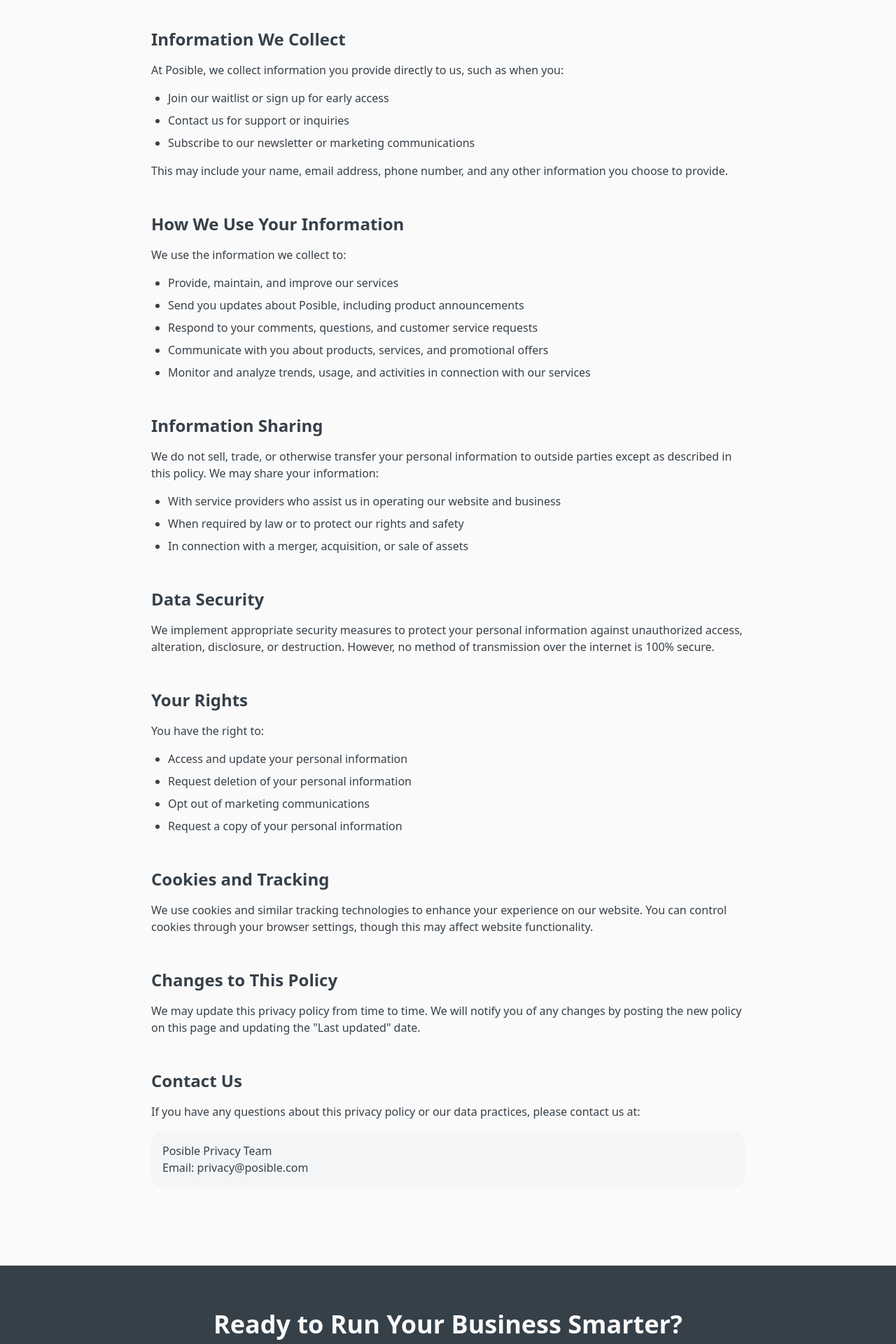
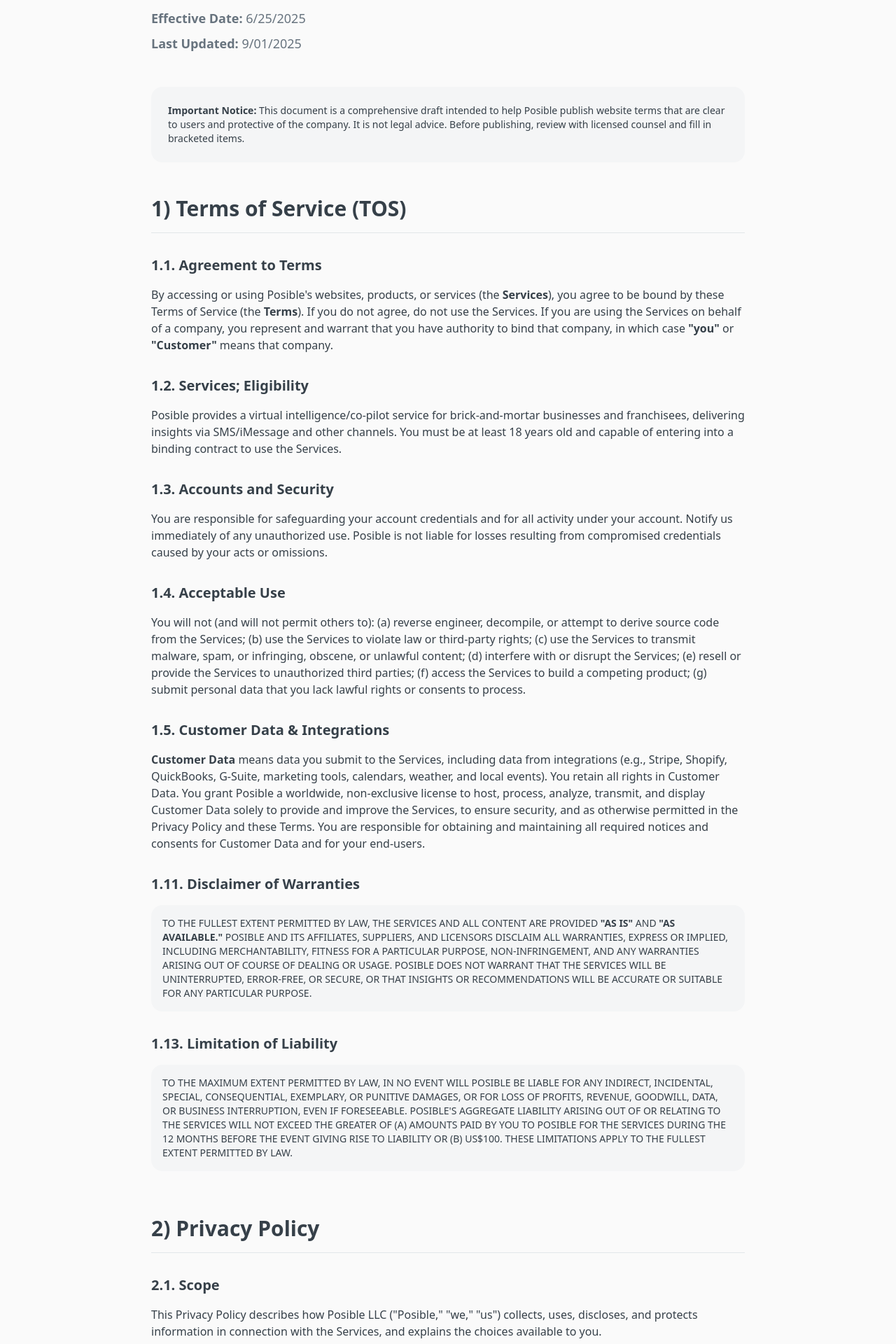
Before and after one commit to Lars-2/go-posible-faster, a React (Vite) app: page /privacy in a window 1280 px wide. Shown: the part 260-2180 px from the top of the page at 70% size. Built offline with nearby package versions, Linux system fonts and the light colour scheme.

Commit message:
Add Privacy Policy content

```diff
--- a/src/pages/Privacy.tsx
+++ b/src/pages/Privacy.tsx
@@ -7,91 +7,161 @@ const Privacy = () => {
       <Header />
       <main className="pt-20">
         <div className="container mx-auto px-6 py-16 max-w-4xl">
-          <h1 className="text-4xl md:text-5xl font-bold mb-8">Privacy Policy</h1>
-          <p className="text-lg text-muted-foreground mb-12">
-            Last updated: {new Date().toLocaleDateString()}
+          <h1 className="text-4xl md:text-5xl font-bold mb-8">Posible — Privacy Policy, Terms of Service & SMS Terms</h1>
+          <div className="mb-12 space-y-2">
+            <p className="text-lg text-muted-foreground">
+              <strong>Effective Date:</strong> 6/25/2025
             </p>
+            <p className="text-lg text-muted-foreground">
+              <strong>Last Updated:</strong> 9/01/2025
+            </p>
+          </div>
+
+          <div className="mb-12 p-6 bg-muted rounded-lg">
+            <p className="text-sm">
+              <strong>Important Notice:</strong> This document is a comprehensive draft intended to help Posible publish website terms that are clear to users and protective of the company. It is not legal advice. Before publishing, review with licensed counsel and fill in bracketed items.
+            </p>
+          </div>
 
           <div className="prose prose-lg max-w-none">
-            <section className="mb-12">
-              <h2 className="text-2xl font-semibold mb-4">Information We Collect</h2>
+            {/* Terms of Service */}
+            <section className="mb-16">
+              <h2 className="text-3xl font-bold mb-8 border-b pb-4">1) Terms of Service (TOS)</h2>
+
+              <div className="mb-8">
+                <h3 className="text-xl font-semibold mb-4">1.1. Agreement to Terms</h3>
                 <p className="mb-4">
-                At Posible, we collect information you provide directly to us, such as when you:
+                  By accessing or using Posible's websites, products, or services (the <strong>Services</strong>), you agree to be bound by these Terms of Service (the <strong>Terms</strong>). If you do not agree, do not use the Services. If you are using the Services on behalf of a company, you represent and warrant that you have authority to bind that company, in which case <strong>"you"</strong> or <strong>"Customer"</strong> means that company.
                 </p>
-              <ul className="list-disc pl-6 mb-4 space-y-2">
-                <li>Join our waitlist or sign up for early access</li>
-                <li>Contact us for support or inquiries</li>
-                <li>Subscribe to our newsletter or marketing communications</li>
-              </ul>
-              <p>
-                This may include your name, email address, phone number, and any other information you choose to provide.
+              </div>
+
+              <div className="mb-8">
+                <h3 className="text-xl font-semibold mb-4">1.2. Services; Eligibility</h3>
+                <p className="mb-4">
+                  Posible provides a virtual intelligence/co-pilot service for brick‑and‑mortar businesses and franchisees, delivering insights via SMS/iMessage and other channels. You must be at least 18 years old and capable of entering into a binding contract to use the Services.
                 </p>
+              </div>
+
+              <div className="mb-8">
+                <h3 className="text-xl font-semibold mb-4">1.3. Accounts and Security</h3>
+                <p className="mb-4">
+                  You are responsible for safeguarding your account credentials and for all activity under your account. Notify us immediately of any unauthorized use. Posible is not liable for losses resulting from compromised credentials caused by your acts or omissions.
+                </p>
+              </div>
+
+              <div className="mb-8">
+                <h3 className="text-xl font-semibold mb-4">1.4. Acceptable Use</h3>
+                <p className="mb-4">
+                  You will not (and will not permit others to): (a) reverse engineer, decompile, or attempt to derive source code from the Services; (b) use the Services to violate law or third‑party rights; (c) use the Services to transmit malware, spam, or infringing, obscene, or unlawful content; (d) interfere with or disrupt the Services; (e) resell or provide the Services to unauthorized third parties; (f) access the Services to build a competing product; (g) submit personal data that you lack lawful rights or consents to process.
+                </p>
+              </div>
+
+              <div className="mb-8">
+                <h3 className="text-xl font-semibold mb-4">1.5. Customer Data & Integrations</h3>
+                <p className="mb-4">
+                  <strong>Customer Data</strong> means data you submit to the Services, including data from integrations (e.g., Stripe, Shopify, QuickBooks, G‑Suite, marketing tools, calendars, weather, and local events). You retain all rights in Customer Data. You grant Posible a worldwide, non‑exclusive license to host, process, analyze, transmit, and display Customer Data solely to provide and improve the Services, to ensure security, and as otherwise permitted in the Privacy Policy and these Terms. You are responsible for obtaining and maintaining all required notices and consents for Customer Data and for your end‑users.
+                </p>
+              </div>
+
+              <div className="mb-8">
+                <h3 className="text-xl font-semibold mb-4">1.11. Disclaimer of Warranties</h3>
+                <div className="bg-muted p-4 rounded-lg">
+                  <p className="text-sm font-medium">
+                    TO THE FULLEST EXTENT PERMITTED BY LAW, THE SERVICES AND ALL CONTENT ARE PROVIDED <strong>"AS IS"</strong> AND <strong>"AS AVAILABLE."</strong> POSIBLE AND ITS AFFILIATES, SUPPLIERS, AND LICENSORS DISCLAIM ALL WARRANTIES, EXPRESS OR IMPLIED, INCLUDING MERCHANTABILITY, FITNESS FOR A PARTICULAR PURPOSE, NON‑INFRINGEMENT, AND ANY WARRANTIES ARISING OUT OF COURSE OF DEALING OR USAGE. POSIBLE DOES NOT WARRANT THAT THE SERVICES WILL BE UNINTERRUPTED, ERROR‑FREE, OR SECURE, OR THAT INSIGHTS OR RECOMMENDATIONS WILL BE ACCURATE OR SUITABLE FOR ANY PARTICULAR PURPOSE.
+                  </p>
+                </div>
+              </div>
+
+              <div className="mb-8">
+                <h3 className="text-xl font-semibold mb-4">1.13. Limitation of Liability</h3>
+                <div className="bg-muted p-4 rounded-lg">
+                  <p className="text-sm font-medium">
+                    TO THE MAXIMUM EXTENT PERMITTED BY LAW, IN NO EVENT WILL POSIBLE BE LIABLE FOR ANY INDIRECT, INCIDENTAL, SPECIAL, CONSEQUENTIAL, EXEMPLARY, OR PUNITIVE DAMAGES, OR FOR LOSS OF PROFITS, REVENUE, GOODWILL, DATA, OR BUSINESS INTERRUPTION, EVEN IF FORESEEABLE. POSIBLE'S AGGREGATE LIABILITY ARISING OUT OF OR RELATING TO THE SERVICES WILL NOT EXCEED THE GREATER OF (A) AMOUNTS PAID BY YOU TO POSIBLE FOR THE SERVICES DURING THE 12 MONTHS BEFORE THE EVENT GIVING RISE TO LIABILITY OR (B) US$100. THESE LIMITATIONS APPLY TO THE FULLEST EXTENT PERMITTED BY LAW.
+                  </p>
+                </div>
+              </div>
             </section>
 
-            <section className="mb-12">
-              <h2 className="text-2xl font-semibold mb-4">How We Use Your Information</h2>
-              <p className="mb-4">We use the information we collect to:</p>
+            {/* Privacy Policy */}
+            <section className="mb-16">
+              <h2 className="text-3xl font-bold mb-8 border-b pb-4">2) Privacy Policy</h2>
+
+              <div className="mb-8">
+                <h3 className="text-xl font-semibold mb-4">2.1. Scope</h3>
+                <p className="mb-4">
+                  This Privacy Policy describes how Posible LLC ("Posible," "we," "us") collects, uses, discloses, and protects information in connection with the Services, and explains the choices available to you.
+                </p>
+              </div>
+
+              <div className="mb-8">
+                <h3 className="text-xl font-semibold mb-4">2.2. Information We Collect</h3>
                 <ul className="list-disc pl-6 mb-4 space-y-2">
-                <li>Provide, maintain, and improve our services</li>
-                <li>Send you updates about Posible, including product announcements</li>
-                <li>Respond to your comments, questions, and customer service requests</li>
-                <li>Communicate with you about products, services, and promotional offers</li>
-                <li>Monitor and analyze trends, usage, and activities in connection with our services</li>
+                  <li><strong>Account & Contact Information:</strong> Name, email, phone number, business name, role, and settings.</li>
+                  <li><strong>Business & Integration Data:</strong> Data you connect from third‑party systems (e.g., transactions, orders, inventory, staffing, marketing metrics). We access only the minimum data needed to provide the Services.</li>
+                  <li><strong>Communications:</strong> SMS/iMessage content, support inquiries, and interaction history.</li>
+                  <li><strong>Usage & Device Data:</strong> Log files, IP address, device identifiers, browser type, pages viewed, timestamps, clickstream, and diagnostics.</li>
+                  <li><strong>Cookies & Similar Technologies:</strong> As described in the Cookie Notice below.</li>
                 </ul>
+                <p className="mb-4">
+                  We <strong>do not</strong> use or sell your customers' phone numbers or contact details for our own marketing. We process Customer Data solely to provide the Services to you.
+                </p>
+              </div>
+
+              <div className="mb-8">
+                <h3 className="text-xl font-semibold mb-4">2.3. How We Use Information</h3>
+                <ul className="list-disc pl-6 mb-4 space-y-2">
+                  <li>Provide, operate, maintain, and improve the Services and features (including AI/ML models that may utilize aggregated, de‑identified data to improve performance).</li>
+                  <li>Personalize insights, notifications, and recommendations.</li>
+                  <li>Authenticate users; prevent fraud, abuse, and security incidents.</li>
+                  <li>Communicate with you about updates, support, and marketing (where permitted by law and your preferences).</li>
+                  <li>Comply with legal obligations and enforce our Terms.</li>
+                </ul>
+              </div>
+
+              <div className="mb-8">
+                <h3 className="text-xl font-semibold mb-4">2.9. Your Rights & Choices</h3>
+                <p className="mb-4">
+                  Depending on your location, you may have rights to access, correct, delete, or port your personal information; object to or restrict certain processing; and withdraw consent. You may also opt out of marketing communications by following unsubscribe instructions or contacting us. Requests may be submitted to <strong><a href="mailto:erik@posible.com" className="text-primary hover:underline">erik@posible.com</a></strong>.
+                </p>
+              </div>
             </section>
 
-            <section className="mb-12">
-              <h2 className="text-2xl font-semibold mb-4">Information Sharing</h2>
+            {/* SMS Terms */}
+            <section className="mb-16">
+              <h2 className="text-3xl font-bold mb-8 border-b pb-4">4) SMS Terms (TCPA/CTIA Compliance)</h2>
+
+              <div className="mb-8">
+                <h3 className="text-xl font-semibold mb-4">4.1. SMS Program Description</h3>
                 <p className="mb-4">
-                We do not sell, trade, or otherwise transfer your personal information to outside parties except as described in this policy. We may share your information:
+                  By opting in on our website or via text, you agree to receive SMS or MMS messages from Posible relating to account verification, service alerts, and business insights. Message frequency varies.
                 </p>
-              <ul className="list-disc pl-6 mb-4 space-y-2">
-                <li>With service providers who assist us in operating our website and business</li>
-                <li>When required by law or to protect our rights and safety</li>
-                <li>In connection with a merger, acquisition, or sale of assets</li>
-              </ul>
+              </div>
+
+              <div className="mb-8">
+                <h3 className="text-xl font-semibold mb-4">4.2. Consent & Opt‑Out</h3>
+                <p className="mb-4">
+                  Consent is not a condition of purchase. Message and data rates may apply. Reply <strong>STOP</strong> to cancel and <strong>HELP</strong> for help. You can also opt out via email <strong><a href="mailto:erik@posible.com" className="text-primary hover:underline">erik@posible.com</a></strong>. Carriers are not liable for delayed or undelivered messages.
+                </p>
+              </div>
+
+              <div className="mb-8">
+                <h3 className="text-xl font-semibold mb-4">4.4. Data Use for SMS</h3>
+                <p className="mb-4">
+                  Phone numbers collected for SMS are used only to send the requested messages and to maintain compliance logs. We do <strong>not</strong> sell or share phone numbers for third‑party marketing.
+                </p>
+              </div>
             </section>
 
+            {/* Contact Information */}
             <section className="mb-12">
-              <h2 className="text-2xl font-semibold mb-4">Data Security</h2>
-              <p>
-                We implement appropriate security measures to protect your personal information against unauthorized access, alteration, disclosure, or destruction. However, no method of transmission over the internet is 100% secure.
+              <h2 className="text-3xl font-bold mb-8 border-b pb-4">8) Contact, Support & Takedowns</h2>
+              <p className="mb-4">
+                For privacy requests, SMS help, or legal notices (including DMCA notices), contact:
               </p>
-            </section>
-
-            <section className="mb-12">
-              <h2 className="text-2xl font-semibold mb-4">Your Rights</h2>
-              <p className="mb-4">You have the right to:</p>
-              <ul className="list-disc pl-6 mb-4 space-y-2">
-                <li>Access and update your personal information</li>
-                <li>Request deletion of your personal information</li>
-                <li>Opt out of marketing communications</li>
-                <li>Request a copy of your personal information</li>
-              </ul>
-            </section>
-
-            <section className="mb-12">
-              <h2 className="text-2xl font-semibold mb-4">Cookies and Tracking</h2>
-              <p>
-                We use cookies and similar tracking technologies to enhance your experience on our website. You can control cookies through your browser settings, though this may affect website functionality.
-              </p>
-            </section>
-
-            <section className="mb-12">
-              <h2 className="text-2xl font-semibold mb-4">Changes to This Policy</h2>
-              <p>
-                We may update this privacy policy from time to time. We will notify you of any changes by posting the new policy on this page and updating the "Last updated" date.
-              </p>
-            </section>
-
-            <section className="mb-12">
-              <h2 className="text-2xl font-semibold mb-4">Contact Us</h2>
-              <p>
-                If you have any questions about this privacy policy or our data practices, please contact us at:
-              </p>
-              <div className="mt-4 p-4 bg-muted rounded-lg">
-                <p className="font-medium">Posible Privacy Team</p>
-                <p>Email: privacy@posible.com</p>
+              <div className="mt-4 p-6 bg-muted rounded-lg">
+                <p className="font-medium mb-2">Posible LLC</p>
+                <p className="mb-2">944 W 2740 N Lehi, Utah 84043</p>
+                <p>Email: <strong><a href="mailto:erik@posible.com" className="text-primary hover:underline">erik@posible.com</a></strong></p>
               </div>
             </section>
           </div>
```
Lines whose indentation alone changed are shown as unchanged.
